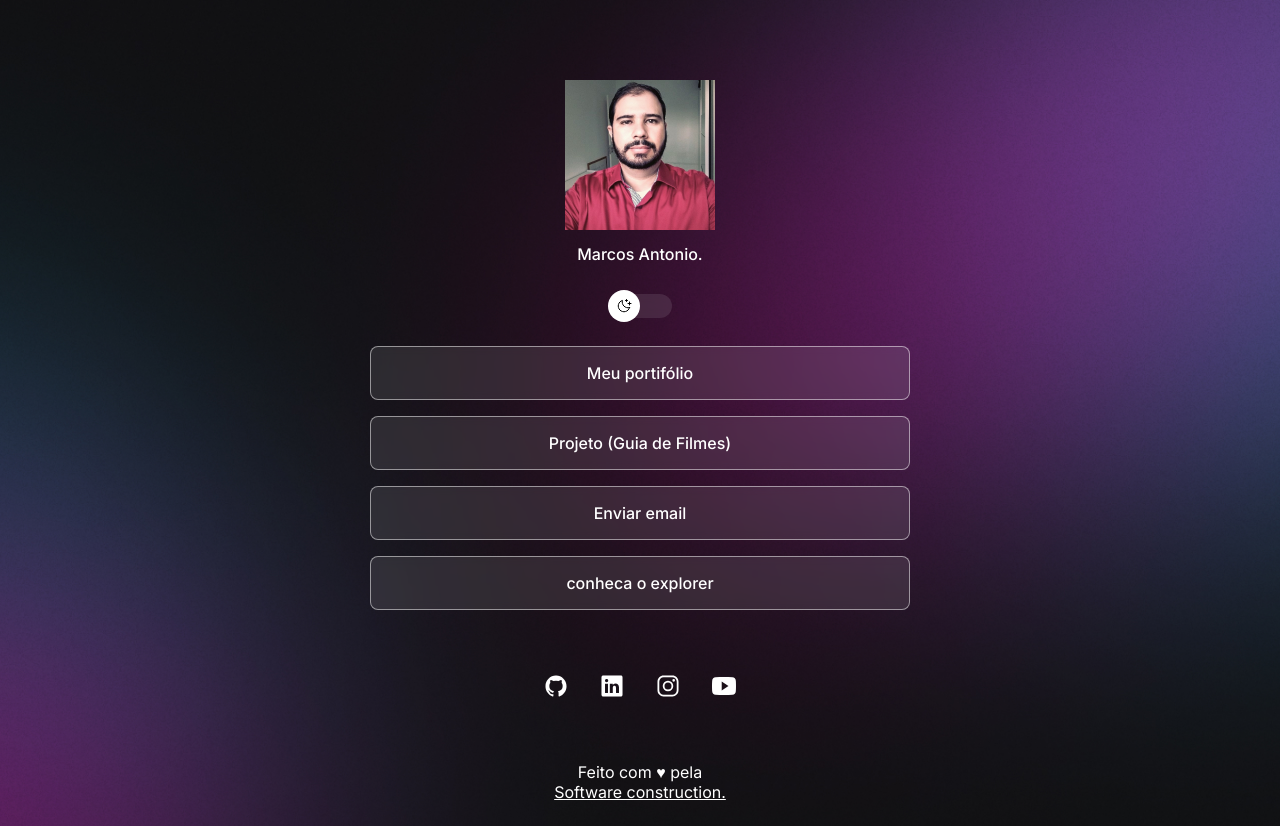
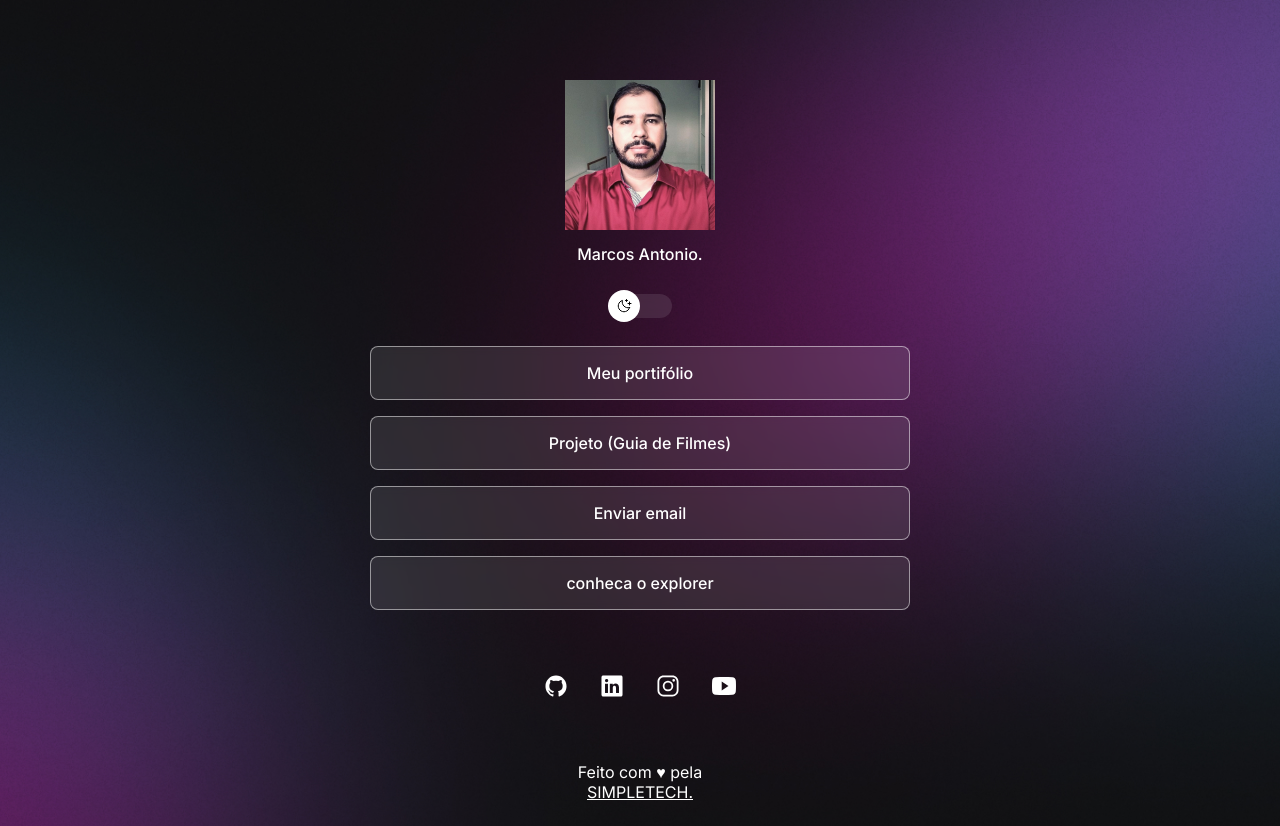
Before and after one commit to Marcos4ntonio/DevLinks, a plain HTML site: page index.html in a window 1280 px wide. Drawn offline with nearby package versions, Linux system fonts and the light colour scheme.

Commit message:
Update index.html

```diff
--- a/index.html
+++ b/index.html
@@ -40,7 +40,7 @@
                 <ion-icon name="logo-youtube"></ion-icon></a>
             </div>
             <footer>
-                Feito com ♥ pela <a href="https://Softwareconstruction.com.br" target="_blank"><br>Software construction.</a>
+                Feito com ♥ pela <a href="http://www.simpletech.net.br/" target="_blank"><br>SIMPLETECH.</a>
             </footer>
         </div>
         <script
```
